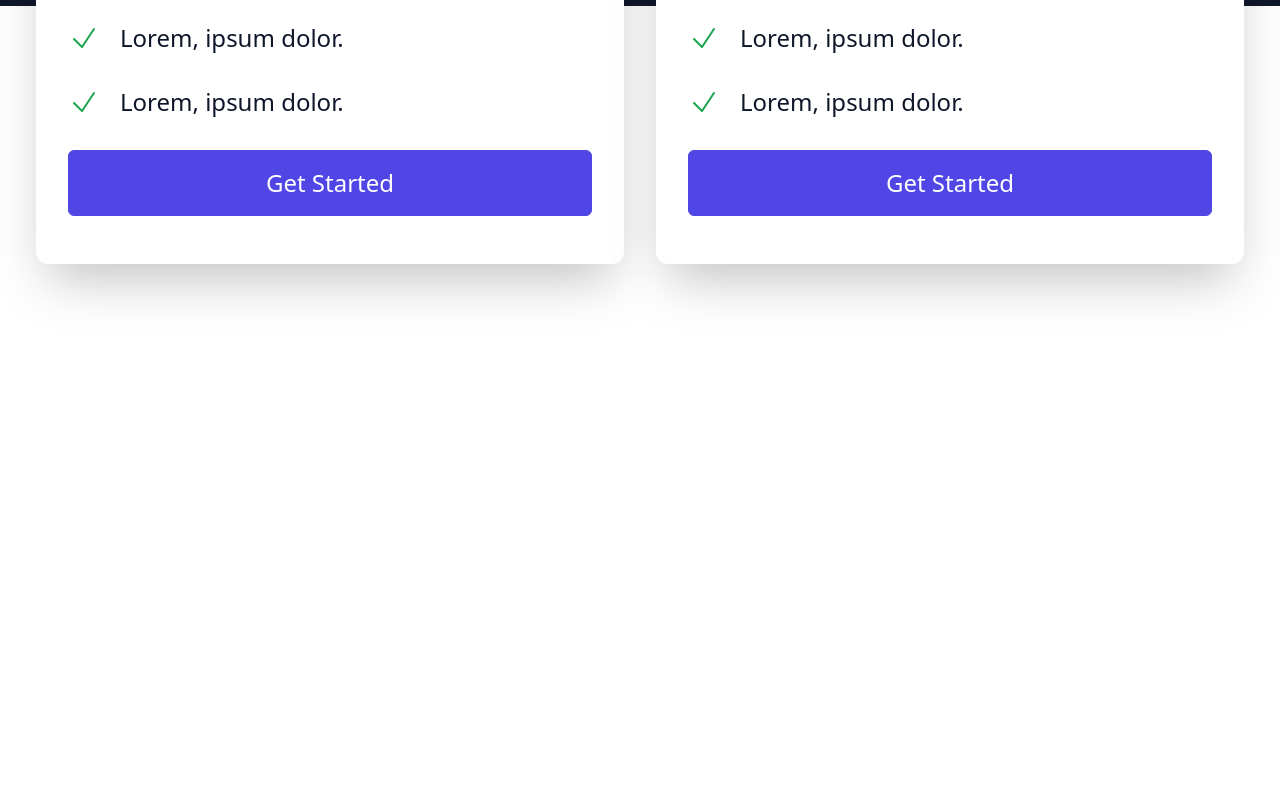
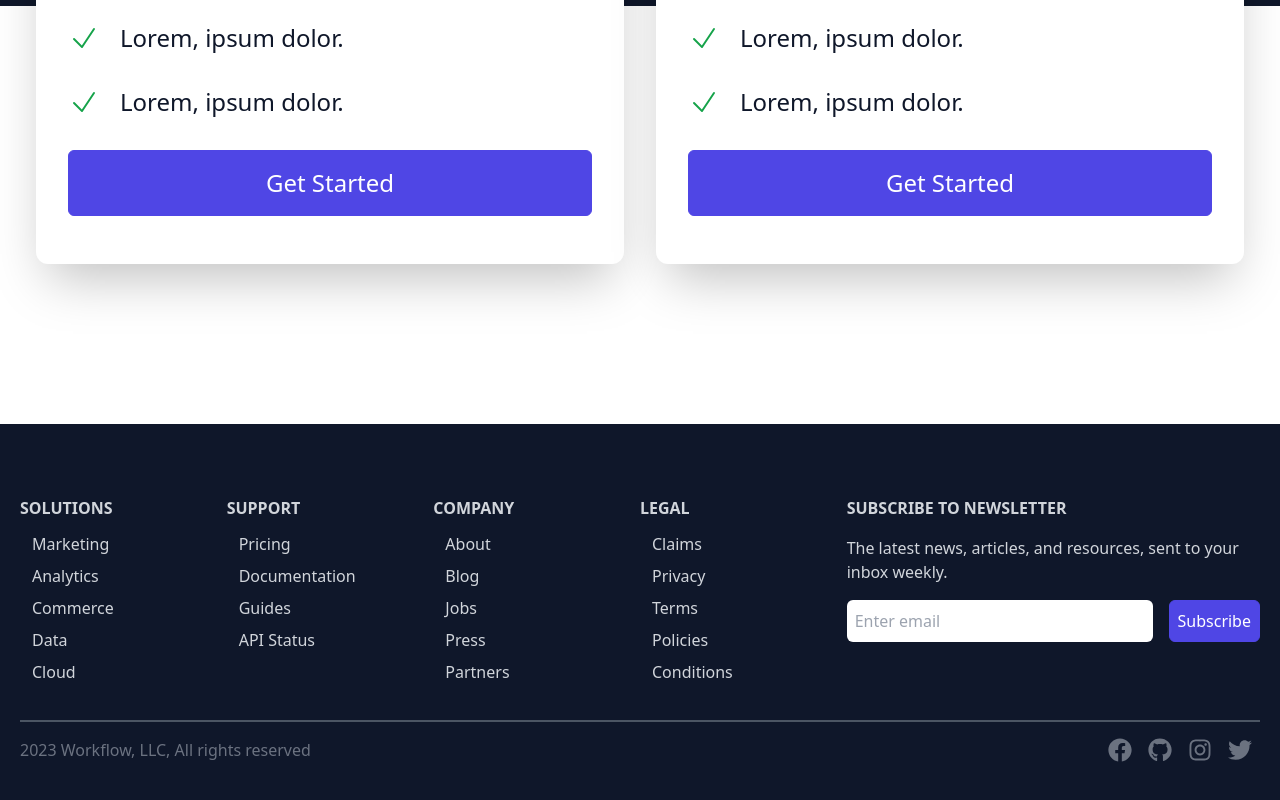
Before and after one commit to thomasthuynh/cloud-management-app, a React (Vite) app: page / in a window 1280 px wide. Shown: the part 3808-4608 px from the top of the page. Before the commit the page ends 4232 px from the top, so only its background shows below. Built offline with nearby package versions, Linux system fonts and the light colour scheme.

Commit message:
Added and styled footer

```diff
--- a/package.json
+++ b/package.json
@@ -12,7 +12,8 @@
   "dependencies": {
     "@heroicons/react": "^2.0.18",
     "react": "^18.2.0",
-    "react-dom": "^18.2.0"
+    "react-dom": "^18.2.0",
+    "react-icons": "^4.12.0"
   },
   "devDependencies": {
     "@types/react": "^18.2.15",
--- a/src/App.jsx
+++ b/src/App.jsx
@@ -1,5 +1,6 @@
 import About from "./components/About"
 import AllInOne from "./components/AllInOne"
+import Footer from "./components/Footer"
 import Hero from "./components/Hero"
 import Nav from "./components/Nav"
 import Pricing from "./components/Pricing"
@@ -15,6 +16,7 @@
       <Support />
       <AllInOne />
       <Pricing />
+      <Footer />
     </div>
   )
 }
--- /dev/null
+++ b/src/components/Footer.jsx
@@ -0,0 +1,74 @@
+import React from "react";
+import { FaFacebook, FaGithub, FaInstagram, FaTwitter } from "react-icons/fa";
+
+const Footer = () => {
+  return (
+    <div className="w-full mt-24 bg-slate-900 text-gray-300 py-8 px-2">
+      <div className="max-w-[1240px] mx-auto grid grid-cols-2 md:grid-cols-6 border-b-2 border-gray-600 py-8">
+        <div>
+          <h6 className="font-bold uppercase py-2">Solutions</h6>
+          <ul>
+            <li className="py-1">Marketing</li>
+            <li className="py-1">Analytics</li>
+            <li className="py-1">Commerce</li>
+            <li className="py-1">Data</li>
+            <li className="py-1">Cloud</li>
+          </ul>
+        </div>
+
+        <div>
+          <h6 className="font-bold uppercase py-2">Support</h6>
+          <ul>
+            <li className="py-1">Pricing</li>
+            <li className="py-1">Documentation</li>
+            <li className="py-1">Guides</li>
+            <li className="py-1">API Status</li>
+          </ul>
+        </div>
+
+        <div>
+          <h6 className="font-bold uppercase py-2">Company</h6>
+          <ul>
+            <li className="py-1">About</li>
+            <li className="py-1">Blog</li>
+            <li className="py-1">Jobs</li>
+            <li className="py-1">Press</li>
+            <li className="py-1">Partners</li>
+          </ul>
+        </div>
+
+        <div>
+          <h6 className="font-bold uppercase py-2">Legal</h6>
+          <ul>
+            <li className="py-1">Claims</li>
+            <li className="py-1">Privacy</li>
+            <li className="py-1">Terms</li>
+            <li className="py-1">Policies</li>
+            <li className="py-1">Conditions</li>
+          </ul>
+        </div>
+
+        <div className="col-span-2 pt-8 md:pt-2">
+          <p className="font-bold uppercase">Subscribe to Newsletter</p>
+          <p className="py-4">The latest news, articles, and resources, sent to your inbox weekly.</p>
+          <form className="flex flex-col sm:flex-row">
+            <input className="w-full p-2 rounded-md mr-4 mb-4" type="email" placeholder="Enter email" />
+            <button className="p-2 mb-4">Subscribe</button>
+          </form>
+        </div>
+      </div>
+
+      <div className="flex flex-col max-w-[1240px] items-center mx-auto sm:flex-row sm:justify-between text-gray-500">
+        <p className="py-4">2023 Workflow, LLC, All rights reserved</p>
+        <div className="flex items-center py-4 text-2xl">
+          <FaFacebook className="mx-2"/>
+          <FaGithub className="mx-2"/>
+          <FaInstagram className="mx-2"/>
+          <FaTwitter className="mx-2"/>
+        </div>
+      </div>
+    </div>
+  );
+};
+
+export default Footer;
```
Also changed, not shown: 1 other file (tests, documents, lock files or other folders).
